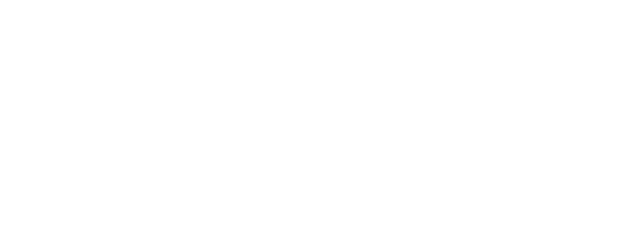
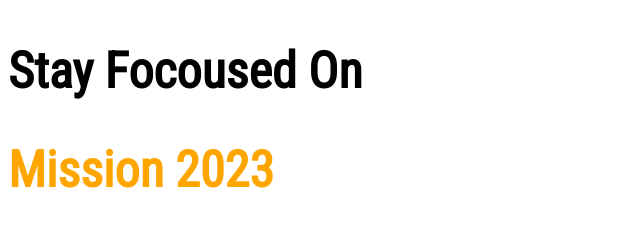
Before and after one commit to Sifatpc8/assiengment_1, a plain HTML site: page index.html in a window 1280 px wide. Shown: the whole page, without its empty margins (0-640 px from the left). Drawn offline with Linux system fonts and the light colour scheme.

Commit message:
stay 2023

```diff
--- a/index.html
+++ b/index.html
@@ -4,9 +4,19 @@
     <meta charset="UTF-8">
     <meta name="viewport" content="width=device-width, initial-scale=1.0">
     <link rel="stylesheet" href="style.css">
-    <title>Document</title>
+    <link rel="preconnect" href="https://fonts.googleapis.com">
+<link rel="preconnect" href="https://fonts.gstatic.com" crossorigin>
+<link href="https://fonts.googleapis.com/css2?family=Roboto+Condensed&display=swap" rel="stylesheet">
+    <title>Assiengment 1
+    </title>
 </head>
 <body>
+    <section>
+        <div>
+            <h1>Stay Focoused On</h1>
+            <h1 class="orrange">Mission 2023</h1>
 
+        </div>
+    </section>
 </body>
 </html>
--- a/style.css
+++ b/style.css
@@ -0,0 +1,9 @@
+body{
+    font-family: 'Roboto Condensed', sans-serif;
+}
+h1{
+    font-size: 50px;
+}
+.orrange{
+    color: orange;
+}
```
